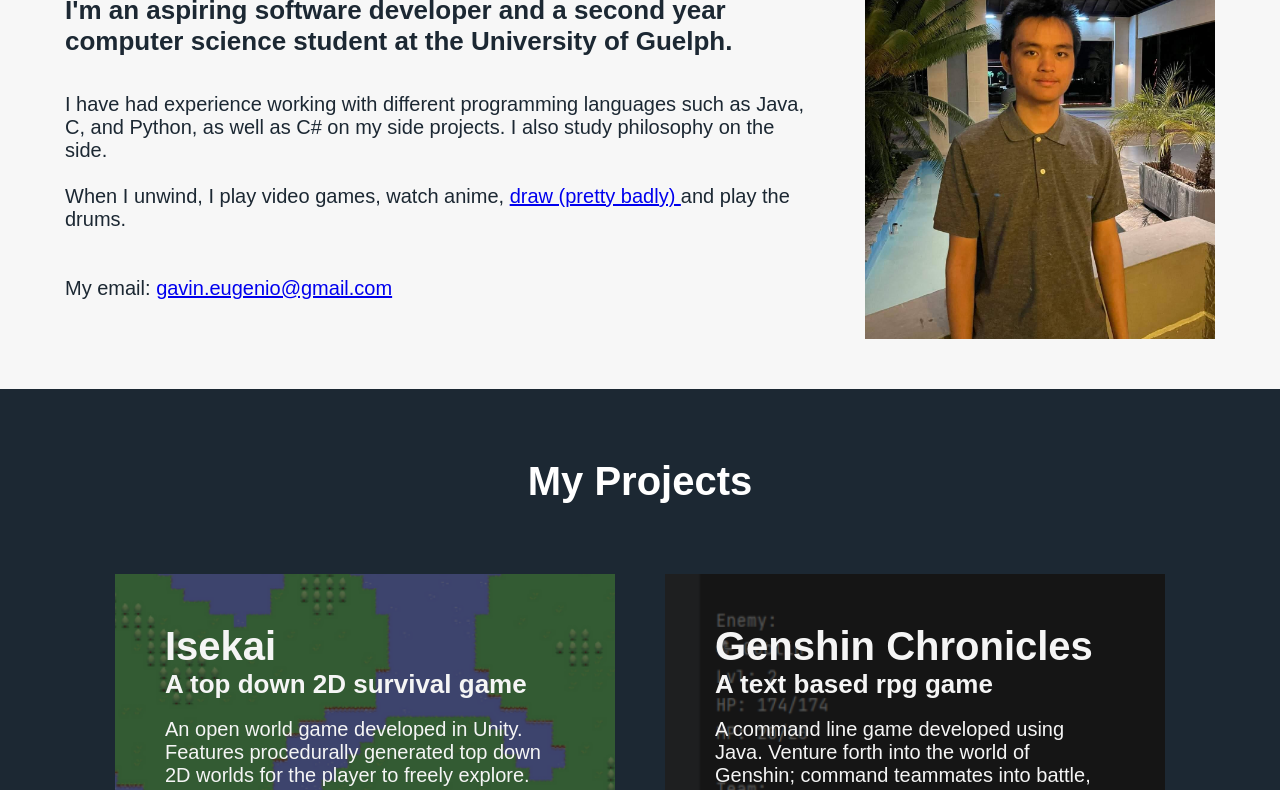
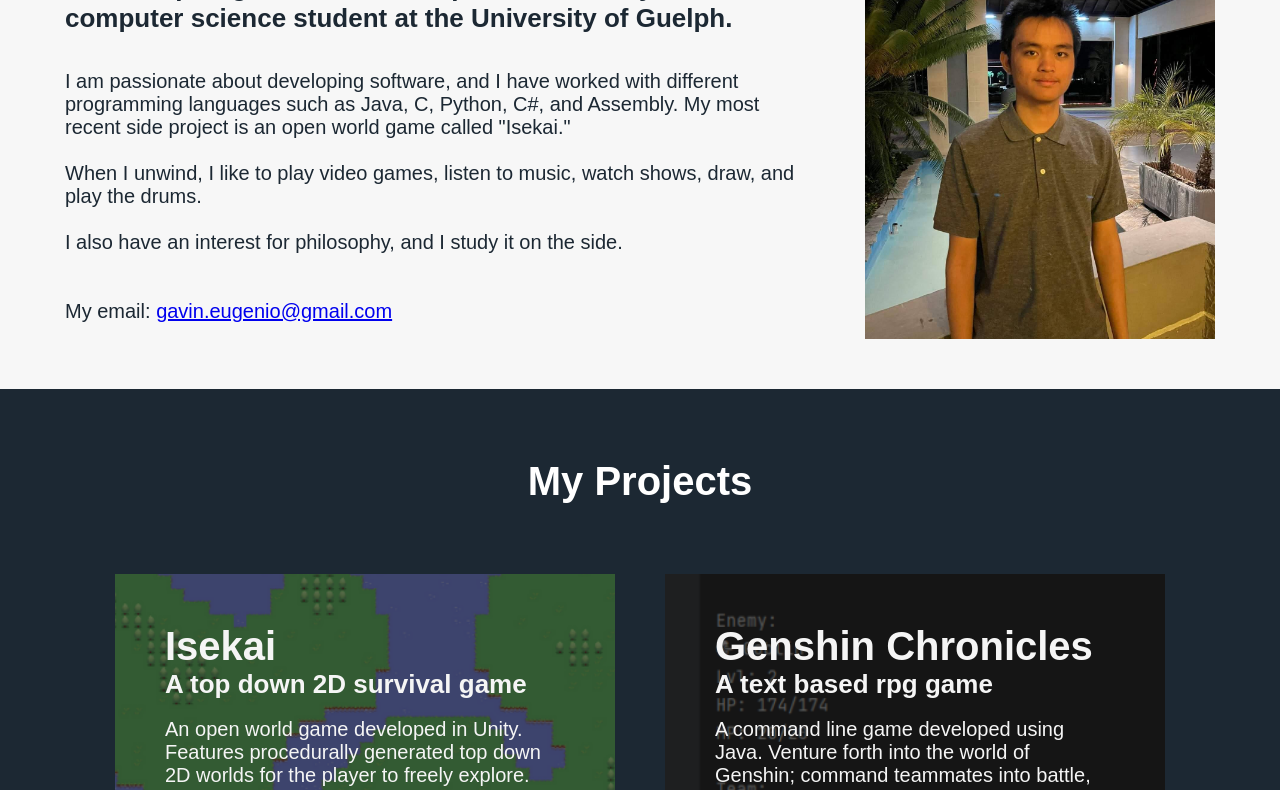
Before and after one commit to BitPingu/personal-website, a plain HTML site: page index.html in a window 1280 px wide. Shown: the part 278-1068 px from the top of the page. Drawn offline with nearby package versions, Linux system fonts and the light colour scheme.

Commit message:
Updated profile section

```diff
--- a/index.html
+++ b/index.html
@@ -28,13 +28,15 @@
     <div class="section" style="flex-wrap: wrap-reverse; background-color: #F7F7F7; color: #1C2833; padding-top: 150px;">
         <div id="profile_body">
             <h1 style="color: black; margin-bottom: 10px;">Hi, I'm Gavin.<h1>
-            <h3>I'm an aspiring software developer and a second year computer science student at the University of Guelph.</h3>
+            <h3>I'm an aspiring software developer and a third year computer science student at the University of Guelph.</h3>
             <br><br>
             <p>
-                I have had experience working with different programming languages such as Java, C, and Python, as well as C# on my side projects.
-                I also study philosophy on the side.
+                I am passionate about developing software, and I have worked with different programming languages such as Java, C,
+                Python, C#, and Assembly. My most recent side project is an open world game called "Isekai."
                 <br><br>
-                When I unwind, I play video games, watch anime, <a href="pengpic.png" target="_blank"> draw (pretty badly) </a> and play the drums.
+                When I unwind, I like to play video games, listen to music, watch shows, draw, and play the drums.
+                <br><br>
+                I also have an interest for philosophy, and I study it on the side.
                 <br><br><br>
                 My email: <a href="mailto:gavin.eugenio@gmail.com" target="_blank">gavin.eugenio@gmail.com</a>
             </p>
```
Also changed, not shown: pengpic.png (deleted).
